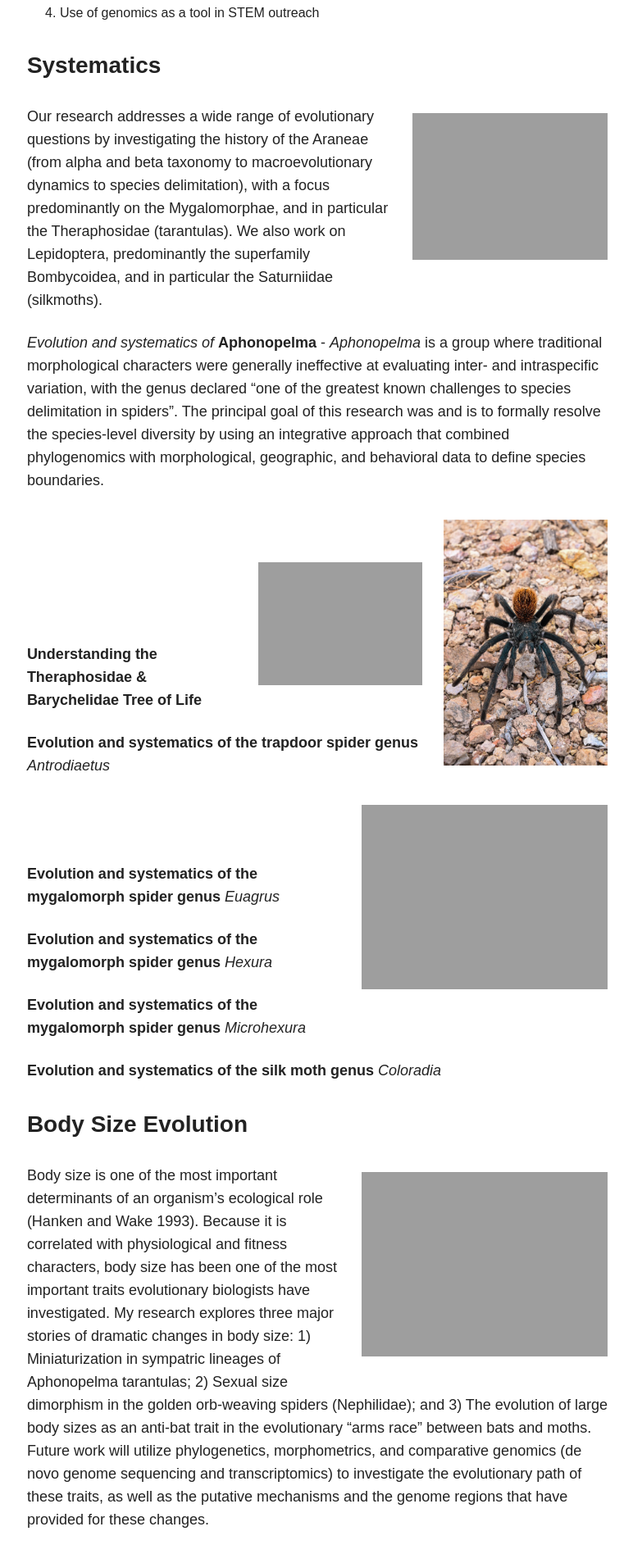
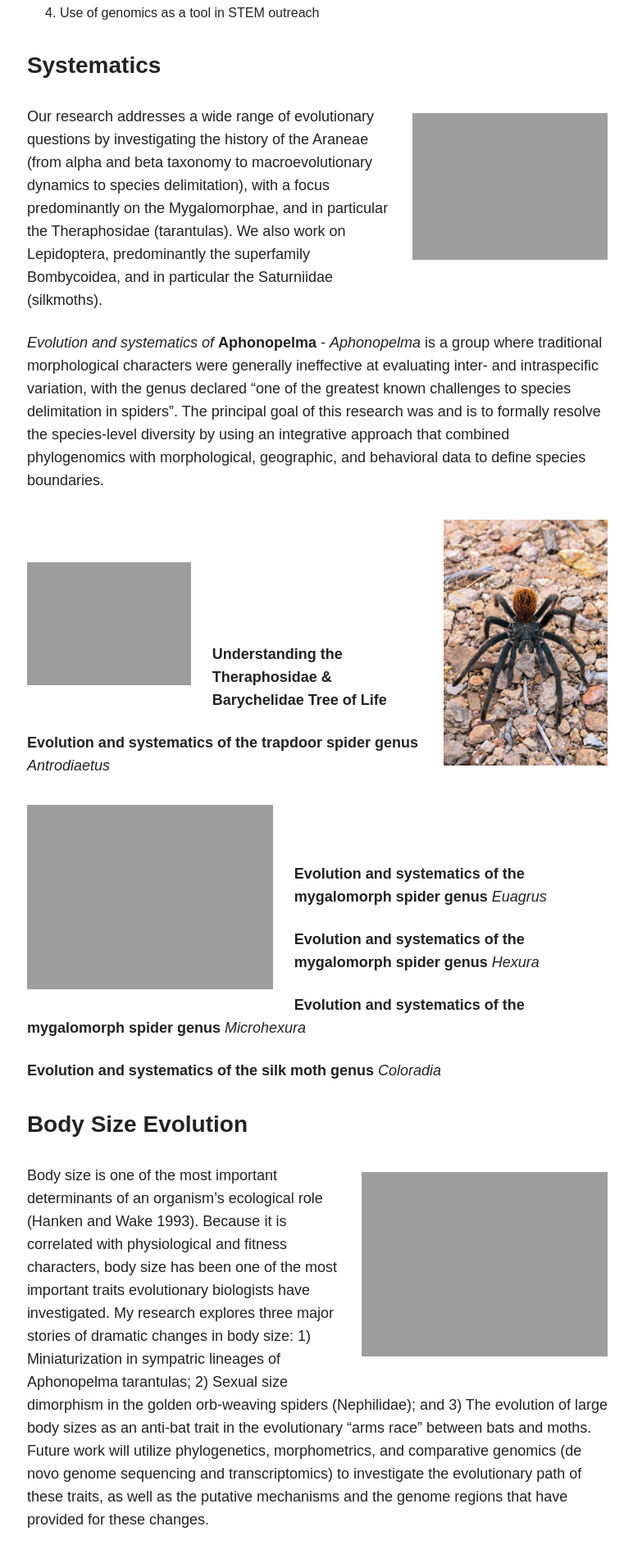
Before and after one commit to thehamiltonlab/thehamiltonlab.github.io, a Jekyll site: the page built from research/index.md, in a window 1280 px wide. Shown: the part 1309-3216 px from the top of the page at 82% size, without its empty margins (253-1025 px from the left). Built offline with Jekyll 4.4.1, drawn with Linux system fonts in a browser that asks for light colours; nearby versions of some CDN libraries.

Commit message:
Update index.md

```diff
--- a/research/index.md
+++ b/research/index.md
@@ -45,7 +45,7 @@ Our research addresses a wide range of evolutionary questions by investigating t
 <figure>
 	<a href="{{ site.url }}/images/Sierra_Aconchi.JPG"><img src="{{ site.url }}/images/Sierra_Aconchi.JPG" alt="image" width="200" height=""> </a>
 </figure>
-{: .pull-right}
+{: .pull-left}
 <br>
 <br>
 <br>
@@ -59,7 +59,7 @@ Our research addresses a wide range of evolutionary questions by investigating t
 	<a href="{{ site.url }}/images/Antrodiaetus_pugnax.jpg"><img src="{{ site.url }}/images/Antrodiaetus_pugnax.jpg" alt="image" width="300" height="231.8"> </a>
 
 </figure>
-{: .pull-right}
+{: .pull-left}
 <br>
 <br>
 
```
